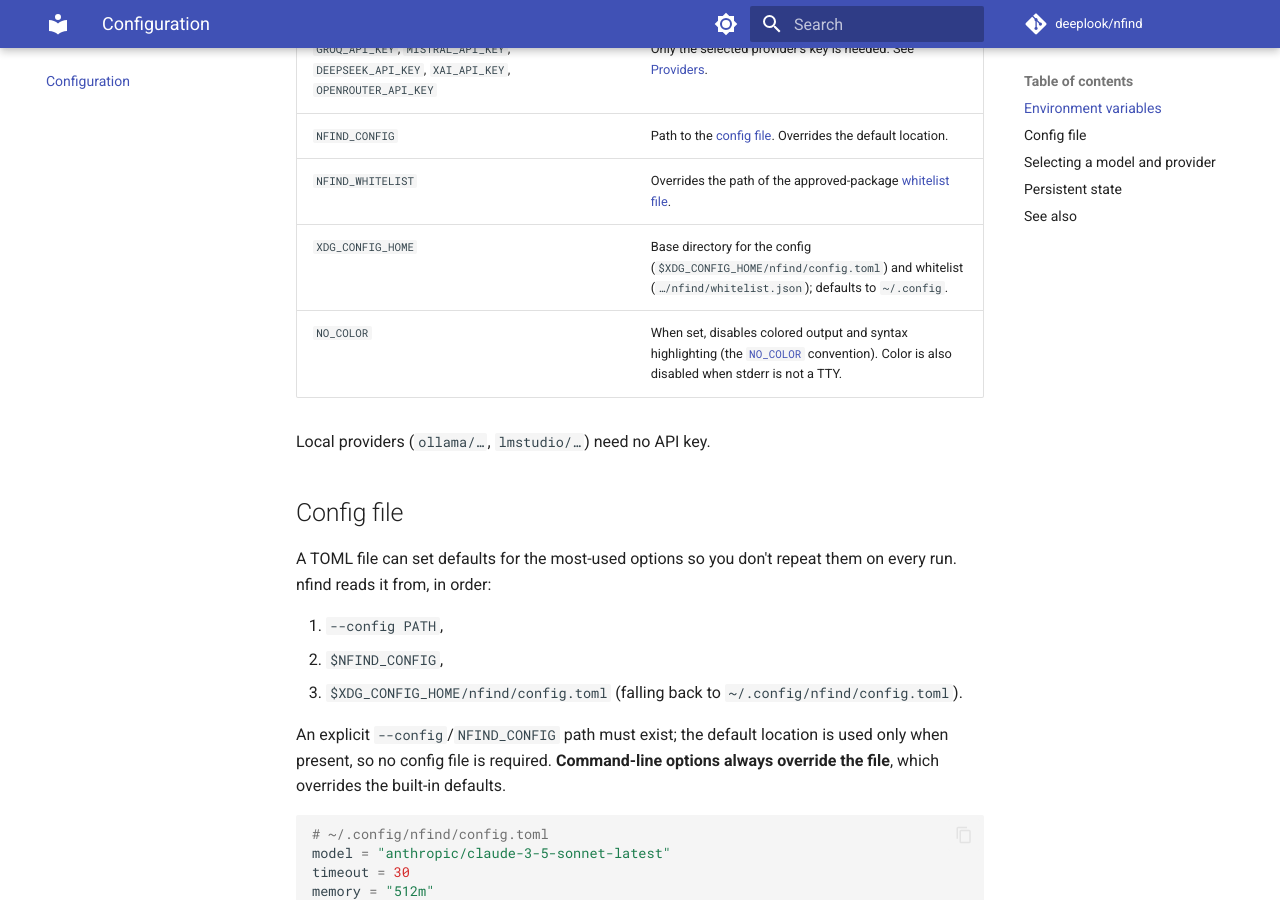
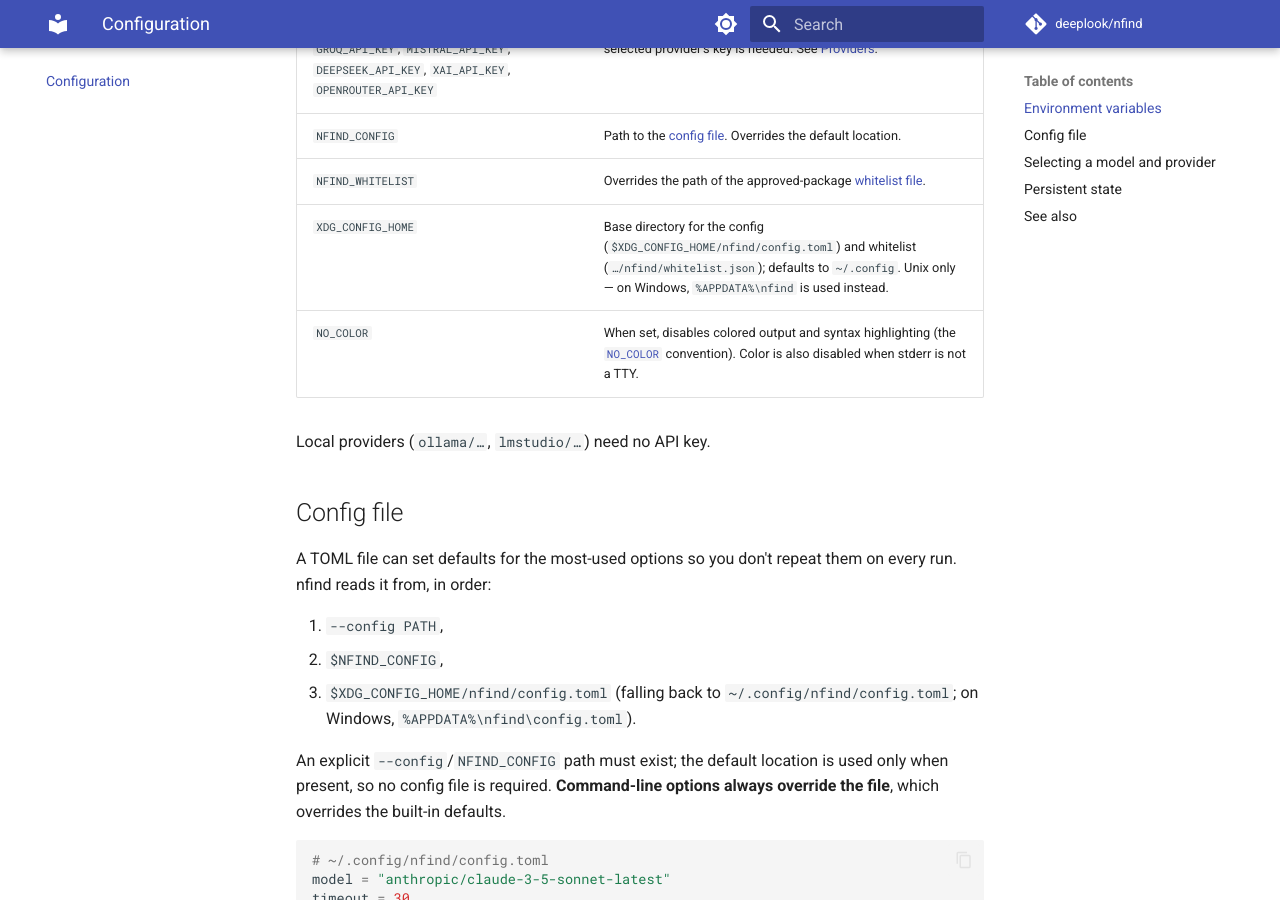
Before and after one commit to deeplook/nfind, an MkDocs documentation site: the page built from docs/configuration.md, in a window 1280 px wide and 900 px high, scrolled down 501 px. Built offline with MkDocs 1.6.1 and Material for MkDocs 9.7.7, drawn with Linux system fonts in a browser that asks for light colours; comment, search, counter and statistics services are not loaded.

Commit message:
ci: verify Windows support and fix platform-specific config docs
Add windows-latest to the test matrix so host-side code (paths, subprocess/
Docker invocation, config/cache locations) is verified on Windows as well as
Linux; split lint/type-check into a Linux-only job. Make the --config help text
and configuration docs platform-neutral instead of hardcoding the XDG path.

```diff
--- a/docs/configuration.md
+++ b/docs/configuration.md
@@ -13,7 +13,7 @@ with the full detail.
 | `ANTHROPIC_API_KEY`, `GEMINI_API_KEY`, `GROQ_API_KEY`, `MISTRAL_API_KEY`, `DEEPSEEK_API_KEY`, `XAI_API_KEY`, `OPENROUTER_API_KEY` | API key for the matching `provider/model` selector. Only the selected provider's key is needed. See [Providers](cli.md#providers). |
 | `NFIND_CONFIG` | Path to the [config file](#config-file). Overrides the default location. |
 | `NFIND_WHITELIST` | Overrides the path of the approved-package [whitelist file](dependencies.md#the-whitelist-file). |
-| `XDG_CONFIG_HOME` | Base directory for the config (`$XDG_CONFIG_HOME/nfind/config.toml`) and whitelist (`…/nfind/whitelist.json`); defaults to `~/.config`. |
+| `XDG_CONFIG_HOME` | Base directory for the config (`$XDG_CONFIG_HOME/nfind/config.toml`) and whitelist (`…/nfind/whitelist.json`); defaults to `~/.config`. Unix only — on Windows, `%APPDATA%\nfind` is used instead. |
 | `NO_COLOR` | When set, disables colored output and syntax highlighting (the [`NO_COLOR`](https://no-color.org/) convention). Color is also disabled when stderr is not a TTY. |
 
 Local providers (`ollama/…`, `lmstudio/…`) need no API key.
@@ -25,7 +25,8 @@ run. nfind reads it from, in order:
 
 1. `--config PATH`,
 2. `$NFIND_CONFIG`,
-3. `$XDG_CONFIG_HOME/nfind/config.toml` (falling back to `~/.config/nfind/config.toml`).
+3. `$XDG_CONFIG_HOME/nfind/config.toml` (falling back to `~/.config/nfind/config.toml`;
+   on Windows, `%APPDATA%\nfind\config.toml`).
 
 An explicit `--config`/`NFIND_CONFIG` path must exist; the default location is used only
 when present, so no config file is required. **Command-line options always override the
```
Also changed, not shown: 2 other files.
